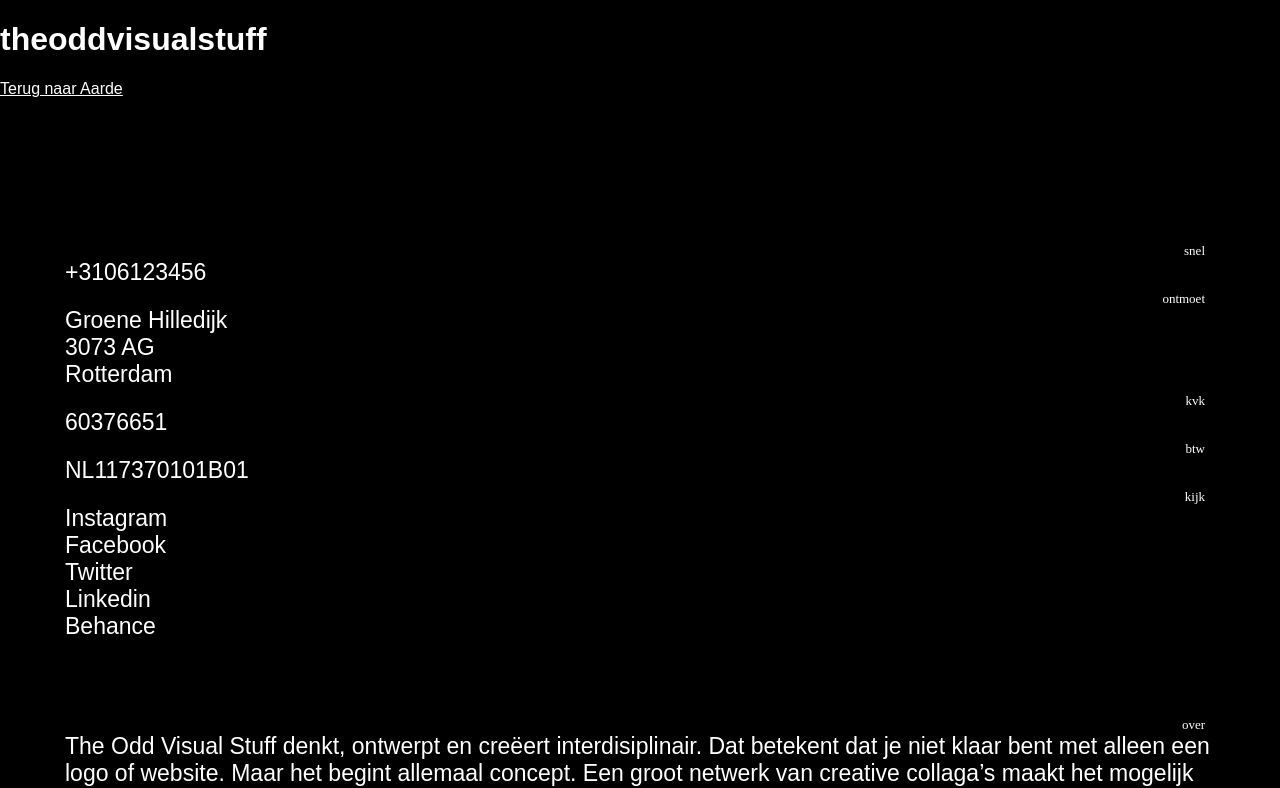
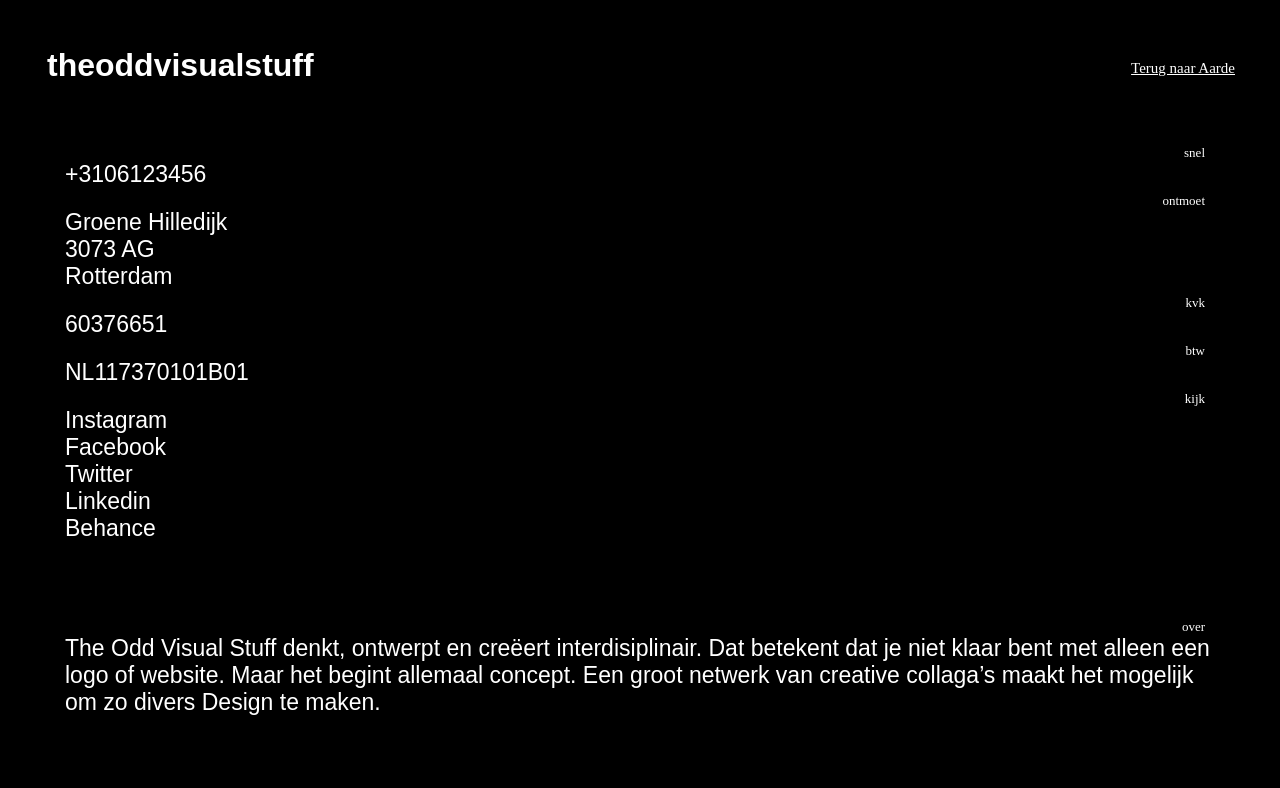
Before and after one commit to TheOddVisualStuff/tovs_website, a React app: page / in a window 1280 px wide. Shown: the top 788 px of the page. Built offline with nearby package versions, Linux system fonts and the light colour scheme; a web font is replaced by a local one.

Commit message:
Inline styling for header items

```diff
--- a/src/components/header/index.js
+++ b/src/components/header/index.js
@@ -2,10 +2,27 @@ import React from 'react';
 
 export default class Header extends React.Component {
   render() {
+    const h1Style = {
+      margin: 0,
+      padding: '47px 0 0 47px',
+      float: 'left'
+    };
+
+    const aStyle = {
+      float: 'right',
+      // marginTop: '54px',
+      marginTop: '60px',
+      marginRight: '45px',
+      fontSize: '15px',
+      fontFamily: 'belwe'
+    };
+
     return (
       <header className="header">
-        <h1 className="fs-25px tt-uppercase f-tovs">theoddvisualstuff</h1>
-        <a href="#home">Terug naar Aarde</a>
+        <div className="margin-0-auto max-width-1200">
+          <h1 className="fs-25px tt-uppercase f-tovs" style={ h1Style }>theoddvisualstuff</h1>
+          <a href="#home" style={ aStyle }>Terug naar Aarde</a>
+        </div>
       </header>
     );
   }
```
